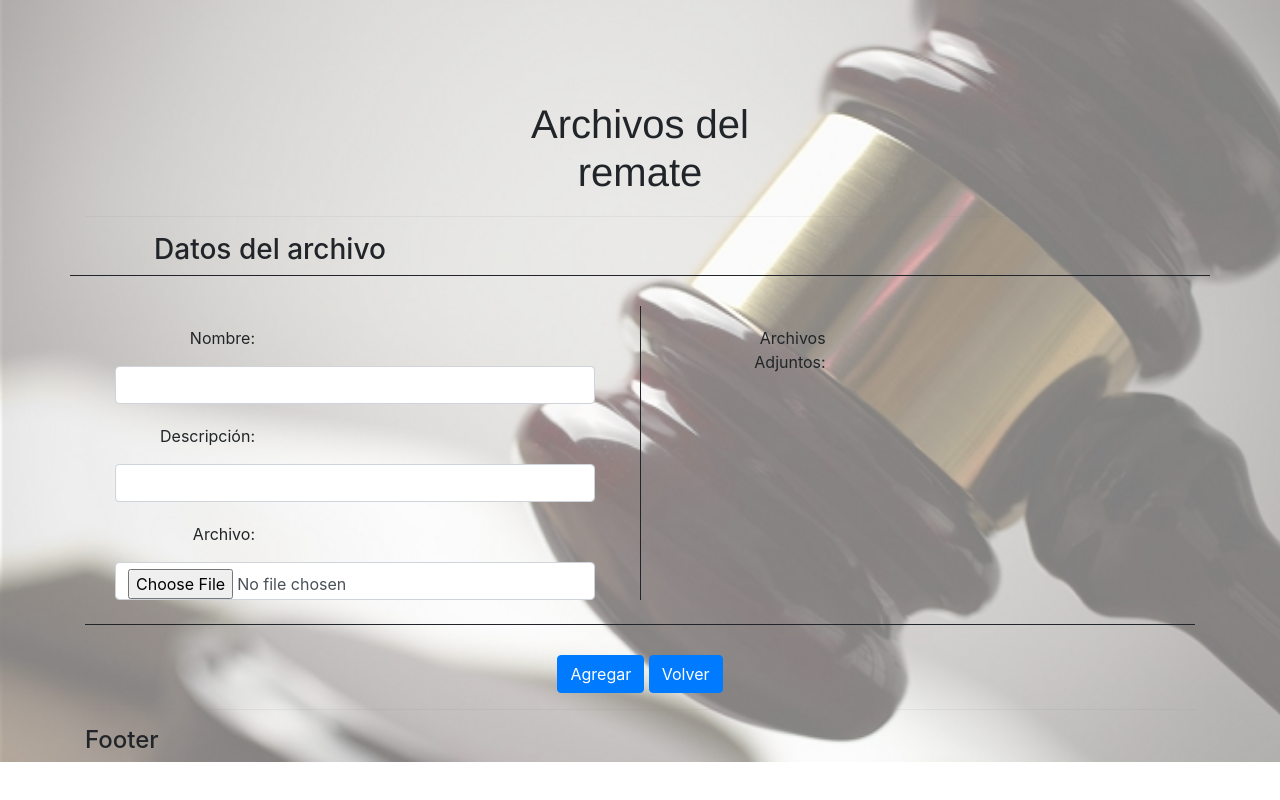
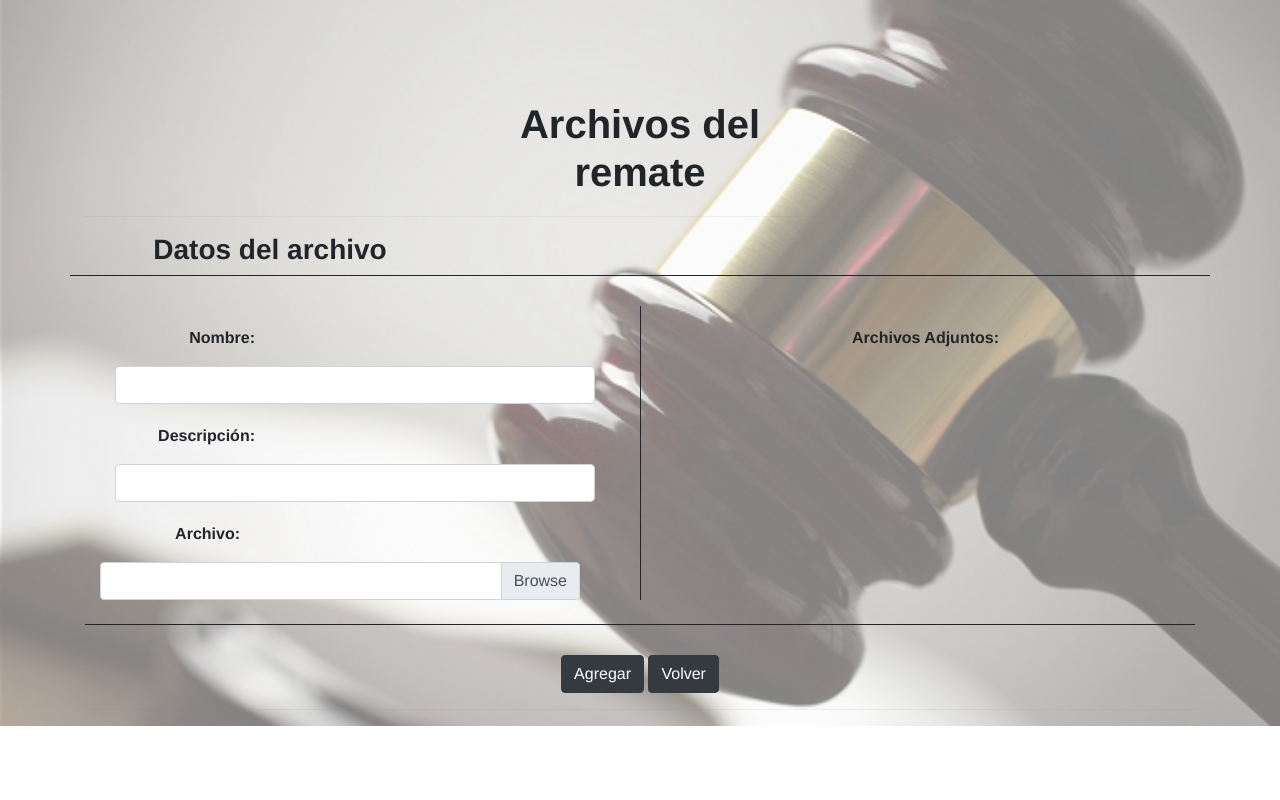
Before and after one commit to courbisWeb/Remates, a PHP site: page /Remates/panel_administrador/archivoRemate.php?Remate=1 in a window 1280 px wide. Run offline with PHP 8.4, Linux system fonts and the light colour scheme; tables that the repository leaves empty hold one stand-in row (values such as "Sample post"); some libraries are stand-ins or nearby versions.

Commit message:
panel de administrador terminado v1

```diff
--- a/BD/Conexion.php
+++ b/BD/Conexion.php
@@ -1,7 +1,7 @@
 <?php
 
 $dbhost		=	'127.0.0.1';
-$dbuser		=	'courbis';
+$dbuser		=	'root';
 $dbpass		=	'';
 $database	=	'REMATE';
 $conn		=	mysqli_connect($dbhost, $dbuser, $dbpass, $database);
--- a/panel_administrador/archivoRemate.php
+++ b/panel_administrador/archivoRemate.php
@@ -79,20 +79,24 @@
 					</div>
 					</div>
 
-					<div class="col-12 apartado">
+					<div class="row col-12 apartado">
 					<div class="col-4 glosa">
 						<p>Archivo:</p>
 					</div>
 					<div class="col-12">
-						<input type="file" class="form-control"  name="archivoCarga">
+						<div class='col-12 custom-file'>
+							<input type='file' name ='archivoCarga' class='custom-file-input' id='customFile' onchange=''>
+							<label class='custom-file-label' id='lblInput' for='customFile'></label>
+							</div>
+						<!--<input type="file" class=""  name="archivoCarga">-->
 					</div>
 					</div>
 				</div>
 				<div id="divContieneArchivos" class="col-6">
 
-					<div class="col-12 apartado">
-						<div class="col-4">
-							<p>Archivos Adjuntos:</p>
+					<div style="text-align: center;" class="col-12 apartado">
+						<div class="col-12">
+							<p style="text-align: center;">Archivos Adjuntos:</p>
 						</div>
 						<div class="col-12">
 
@@ -142,6 +146,47 @@
 									echo "</div>";
 
 								}
+								elseif ($tipArchivoRemate=="application/pdf") {
+									echo "<div style='float:left;' class='col-3'>";
+									echo "<div class='col-12'>";
+									echo "<a href='../BD/archivos/".$urlArchivoRemate."'><i class='fas fa-file-pdf fa-5x'></i></a>";
+									echo "</div>";
+									echo "<div class='col-12'>";
+									echo "<p>".$nomArchivoRemate."</p>";
+									echo "</div>";
+									echo "</div>";
+								}
+								elseif ($tipArchivoRemate=="application/msword") {
+									echo "<div style='float:left;' class='col-3'>";
+									echo "<div class='col-12'>";
+									echo "<a href='../BD/archivos/".$urlArchivoRemate."'><i class='fas fa-file-word fa-5x'></i></a>";
+									echo "</div>";
+									echo "<div class='col-12'>";
+									echo "<p>".$nomArchivoRemate."</p>";
+									echo "</div>";
+									echo "</div>";
+								}
+								elseif ($tipArchivoRemate=="application/vnd.openxmlformats-officedocument.pres") {
+									echo "<div style='float:left;' class='col-3'>";
+									echo "<div class='col-12'>";
+									echo "<a href='../BD/archivos/".$urlArchivoRemate."'><i class='fas fa-file-powerpoint fa-5x'></i></a>";
+									echo "</div>";
+									echo "<div class='col-12'>";
+									echo "<p>".$nomArchivoRemate."</p>";
+									echo "</div>";
+									echo "</div>";
+								}
+								elseif ($tipArchivoRemate=="application/vnd.openxmlformats-officedocument.spre") {
+									echo "<div style='float:left;' class='col-3'>";
+									echo "<div class='col-12'>";
+									echo "<a href='../BD/archivos/".$urlArchivoRemate."'><i class='fas fa-file-excel fa-5x'></i></a>";
+									echo "</div>";
+									echo "<div class='col-12'>";
+									echo "<p>".$nomArchivoRemate."</p>";
+									echo "</div>";
+									echo "</div>";
+								}
+								//
 								}
 
 								//Liberas el resultado
@@ -160,13 +205,12 @@
 			</div>
 			<br>
 			<div id="btnEnviar"class="col-12" style="text-align: center;">
-				<input type="submit" name="sbmtArchivo" id="btnAgregar" value="Agregar" class="btn btn-primary">
-				<input type="button" id="btnVolver" value="Volver" class="btn btn-primary">
+				<input type="submit" name="sbmtArchivo" id="btnAgregar" value="Agregar" class="btn btn-dark">
+				<input type="button" id="btnVolver" value="Volver" class="btn btn-dark">
 			</div>
 		</form>
 		<hr>
 		<div id="pie" class="row col-12">
-			<h4>Footer</h4>
 		</div>
 	</div>
 
--- a/panel_administrador/js/creaRemate.js
+++ b/panel_administrador/js/creaRemate.js
@@ -64,5 +64,13 @@
 	window.open(url,'_blank');
 });
 
+$("#customFile").change(function(){
+	var valor	=	$("#customFile").val();
+	valor = valor.split('\\');
+	var nomArchivo	=	valor[valor.length-1];
+	$("#lblInput").html('');
+	$("#lblInput").append(nomArchivo);
+	//$("#lblInput").value();
+});
 
 });
--- a/script/FUNCION BORRA_DET_REMATE.sql
+++ b/script/FUNCION BORRA_DET_REMATE.sql
@@ -13,6 +13,10 @@
 DETERMINISTIC
 BEGIN
 
+DELETE
+FROM	REMATE.REM_ARCHIVO_REMATE
+WHERE	ID_DETREMATE	=	IN_ID_DETREMATE;
+
 
 UPDATE	REMATE.REM_DET_REMATE
 SET 	GLS_DETREMATE 	=	NULL,
--- a/style/home.css
+++ b/style/home.css
@@ -1,11 +1,18 @@
 body
 {
-
+	font-family: "Helvetica Neue", Helvetica, Arial, sans-serif;
+	font-weight: bold;
 	background-image: url("../	assets/FondoRemates.jpeg");
 	background-repeat: no-repeat;
 	background-size: cover;
 
 
+}
+
+h1,h3
+{
+		font-family: "Helvetica Neue", Helvetica, Arial, sans-serif;
+	font-weight: bold;
 }
 
 #divFondo
@@ -107,3 +114,11 @@
 width: 150px;
 
 }
+
+a
+{
+
+	color: black;
+	text-decoration: none;
+
+}
```
Also changed, not shown: panel_administrador/creaRemate.php (+14 -5 lines), BD/archivos/Captura.PNG (added), BD/archivos/imgRemate/Captura.PNG (added), BD/archivos/imgRemate/audio.png (added), 4 other files.
